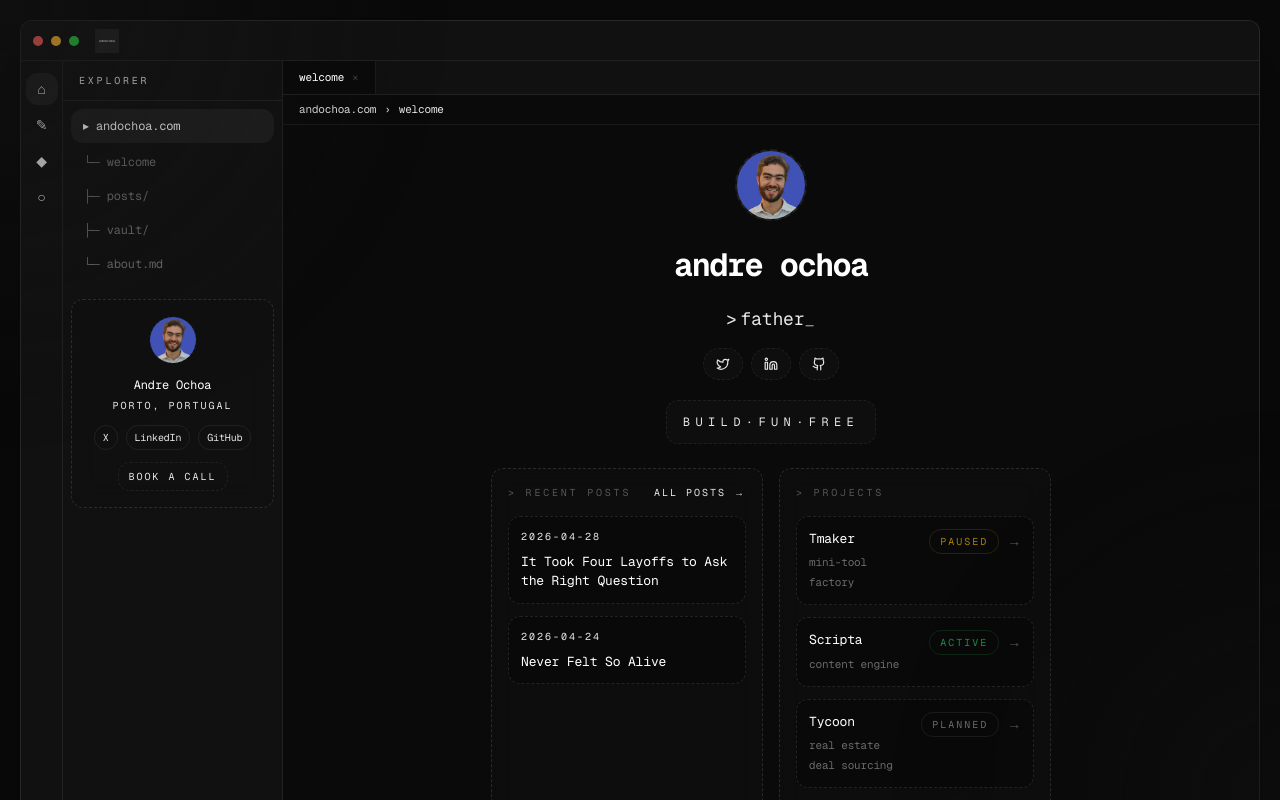
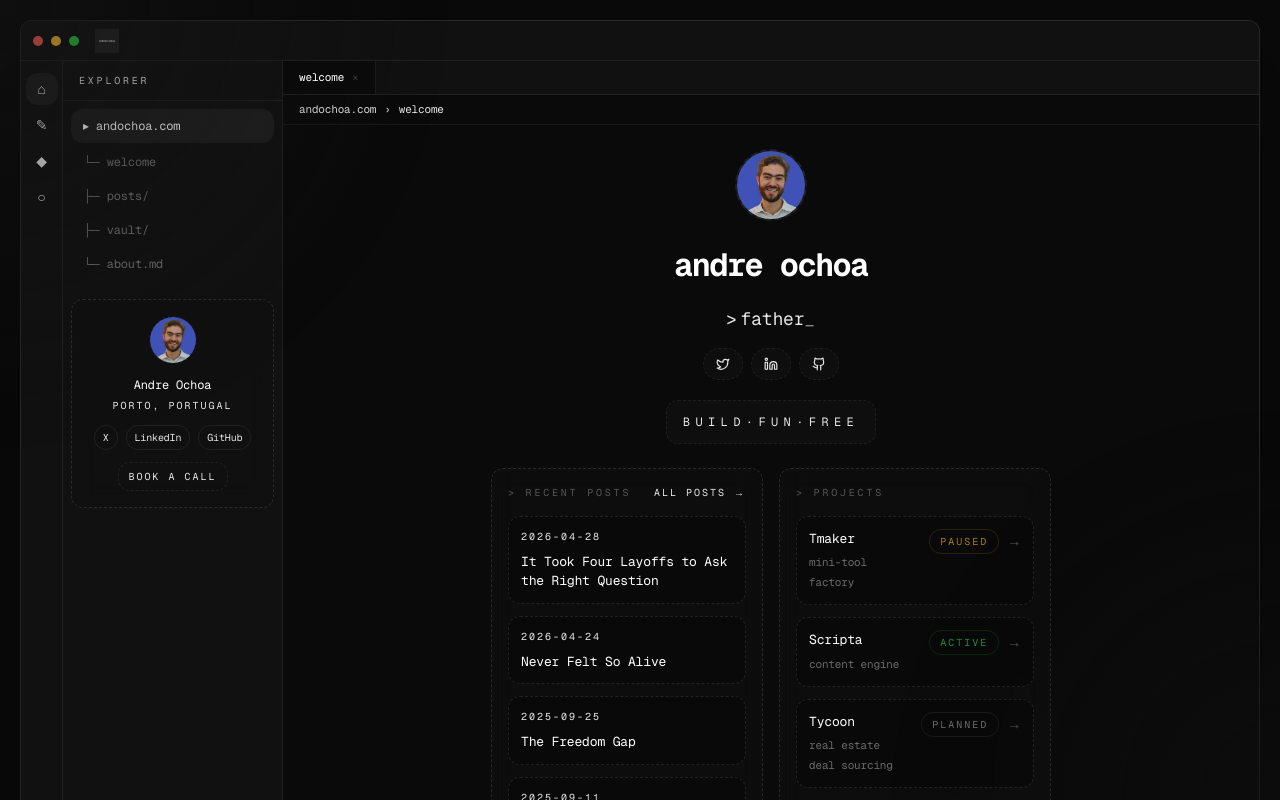
Before and after one commit to bravura-studio/andochoa.com, a Next.js app: page / in a window 1280 px wide. Shown: the top 800 px of the page. Built offline with nearby package versions, Linux system fonts and the light colour scheme.

Commit message:
feat: show 4 recent posts on homepage instead of 2 (#38)

```diff
--- a/app/page.tsx
+++ b/app/page.tsx
@@ -25,7 +25,7 @@ const projectStatusStyles = {
 } as const;
 
 export default function Home() {
-  const recentPosts = getRecentPublishedPosts(2);
+  const recentPosts = getRecentPublishedPosts(4);
 
   return (
     <SiteShell
```
